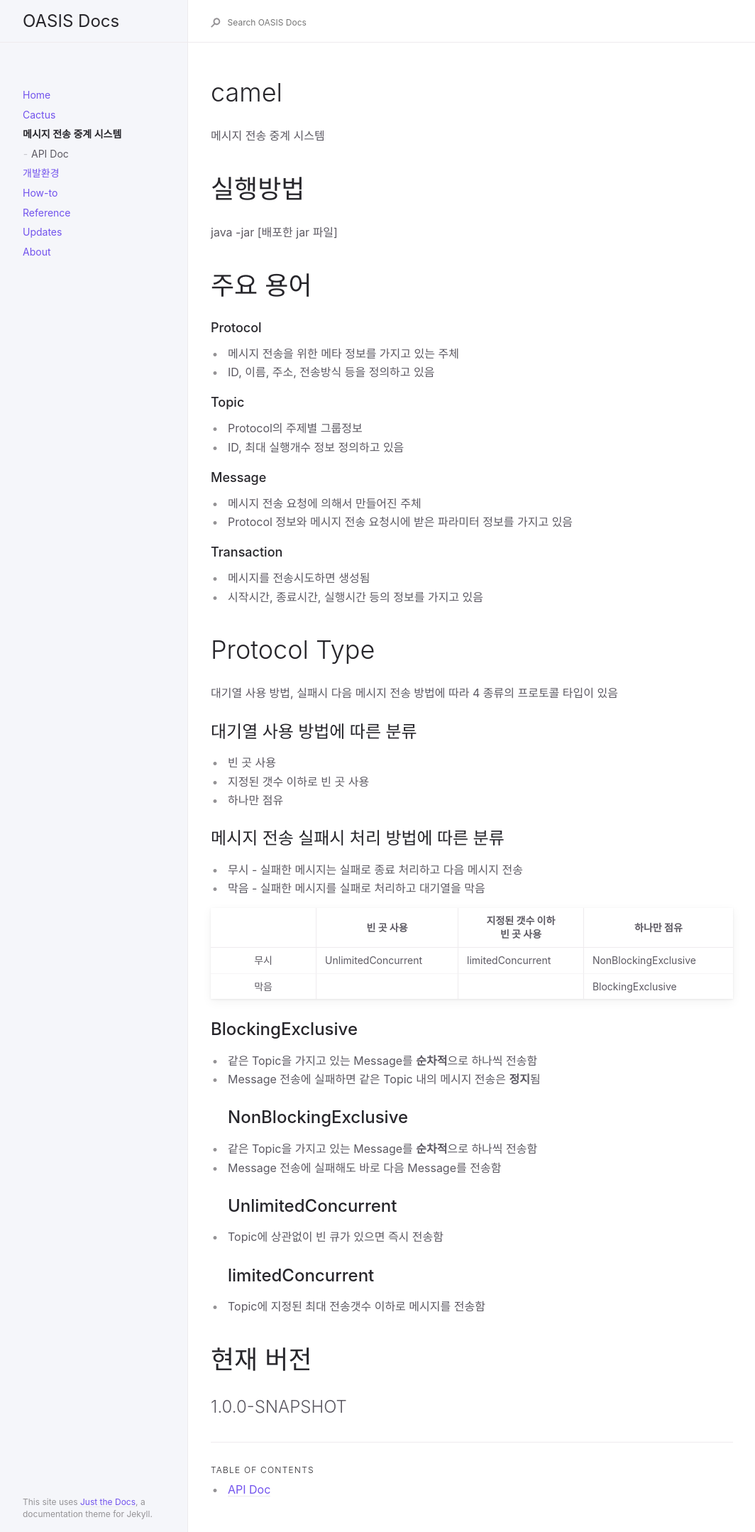
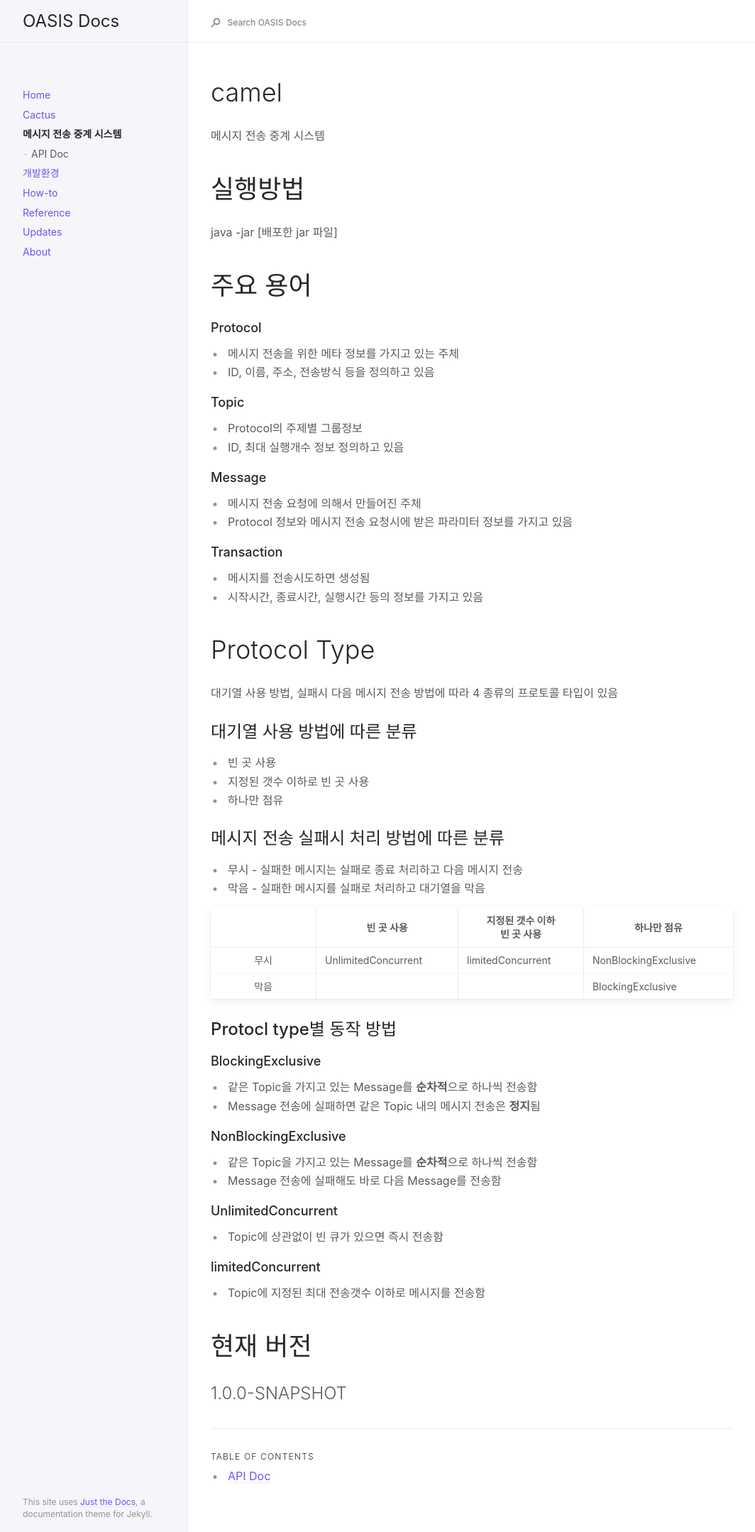
Before and after one commit to oasis-official/oasis-official.github.io, a Jekyll site: the page built from docs/camel/camel.md, in a window 1280 px wide. Shown: the whole page at 71% size, without its empty margins (91-1155 px from the left). Built offline with Jekyll 4.4.1, drawn with Linux system fonts in a browser that asks for light colours.

Commit message:
오타수정

```diff
--- a/docs/camel/camel.md
+++ b/docs/camel/camel.md
@@ -48,15 +48,20 @@ java -jar [배포한 jar 파일]
 |무시|UnlimitedConcurrent|limitedConcurrent|NonBlockingExclusive|
 |막음|   |   |BlockingExclusive|
 
-## BlockingExclusive
+## Protocl type별 동작 방법
+
+### BlockingExclusive
 * 같은 Topic을 가지고 있는 Message를 **순차적**으로 하나씩 전송함
 * Message 전송에 실패하면 같은 Topic 내의 메시지 전송은 **정지**됨
-## NonBlockingExclusive
+
+### NonBlockingExclusive
 * 같은 Topic을 가지고 있는 Message를 **순차적**으로 하나씩 전송함
 * Message 전송에 실패해도 바로 다음 Message를 전송함
-## UnlimitedConcurrent
+
+### UnlimitedConcurrent
 * Topic에 상관없이 빈 큐가 있으면 즉시 전송함
-## limitedConcurrent
+
+### limitedConcurrent
 * Topic에 지정된 최대 전송갯수 이하로 메시지를 전송함
 
 
```
